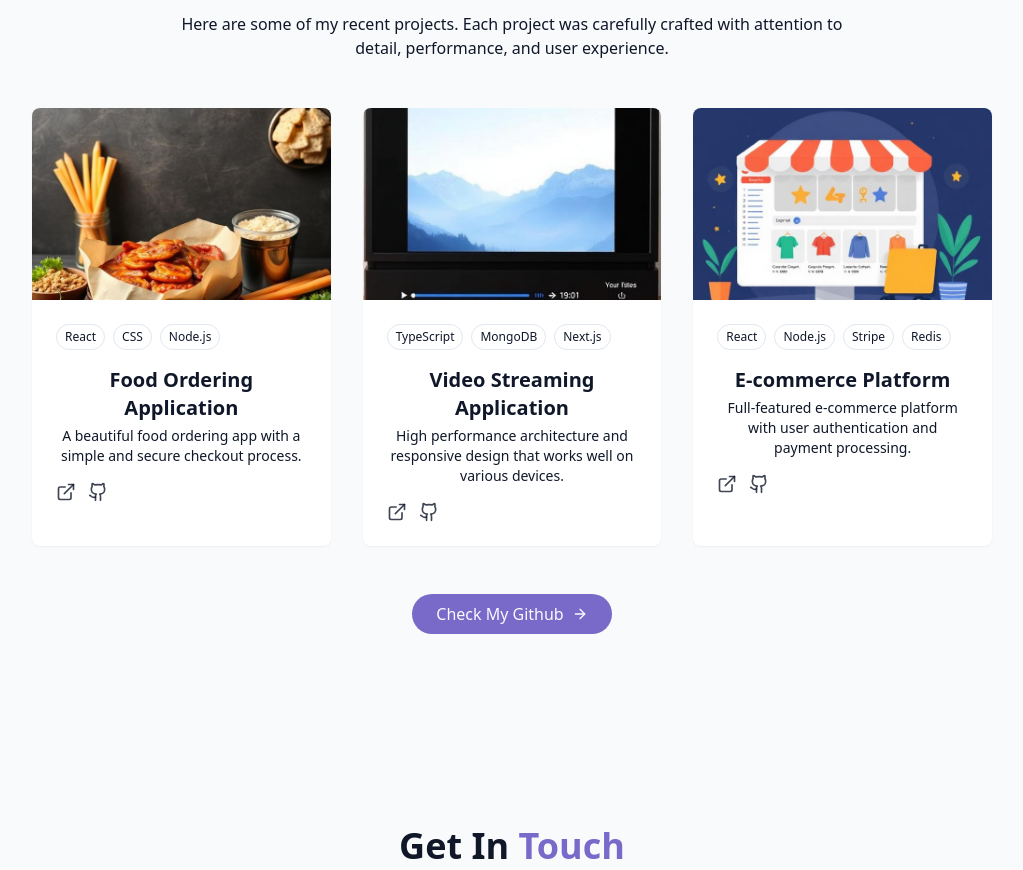
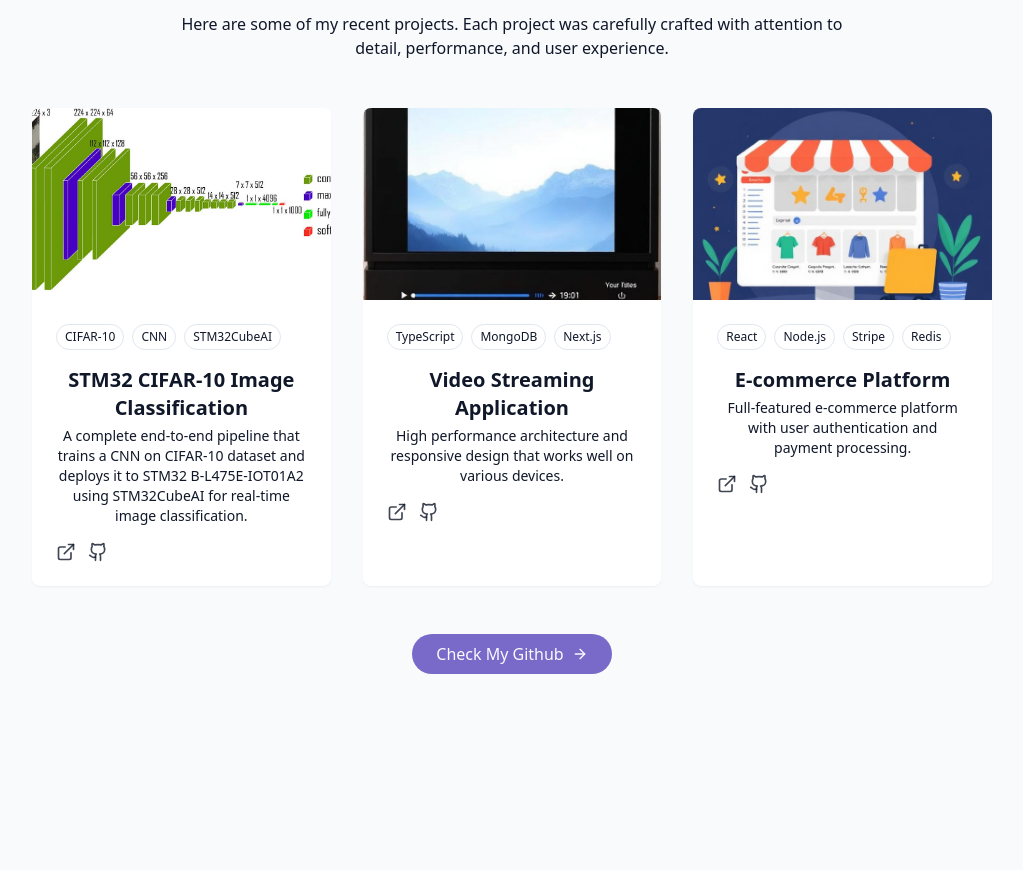
Before and after one commit to senaerg/SenaEPortfolio, a React (Vite) app: page / in a window 1280 px wide. Shown: the part 3398-4268 px from the top of the page, without its empty margins (128-1151 px from the left). Built offline with nearby package versions, Linux system fonts and the light colour scheme.

Commit message:
Update ProjectsSection.jsx

```diff
--- a/src/components/ProjectsSection.jsx
+++ b/src/components/ProjectsSection.jsx
@@ -3,12 +3,12 @@ import { ArrowRight, ExternalLink, Github } from "lucide-react";
 const projects = [
   {
     id: 1,
-    title: "Food Ordering Application",
-    description: "A beautiful food ordering app with a simple and secure checkout process.",
-    image: "/projects/project1.png",
-    tags: ["React", "CSS", "Node.js"],
-    demoUrl: "https://media.licdn.com/dms/image/v2/D4D22AQHqGcM0th3UZQ/feedshare-shrink_2048_1536/B4DZkuqNx_GgA0-/0/1757424444906?e=1767830400&v=beta&t=WpKu3Ik1rG8xO-yucnZqzGggqm5HdL8tRfgILNSVpzs",
-    githubUrl: "https://github.com/senaerg/FoodOrder",
+    title: "STM32 CIFAR-10 Image Classification",
+    description: "A complete end-to-end pipeline that trains a CNN on CIFAR-10 dataset and deploys it to STM32 B-L475E-IOT01A2 using STM32CubeAI for real-time image classification.",
+    image: "/projects/CNN.jpg",
+    tags: ["CIFAR-10", "CNN", "STM32CubeAI"],
+    demoUrl: "",
+    githubUrl: "https://github.com/senaerg/EmbeddedMachineLearning",
   },
   {
     id: 2,
```
